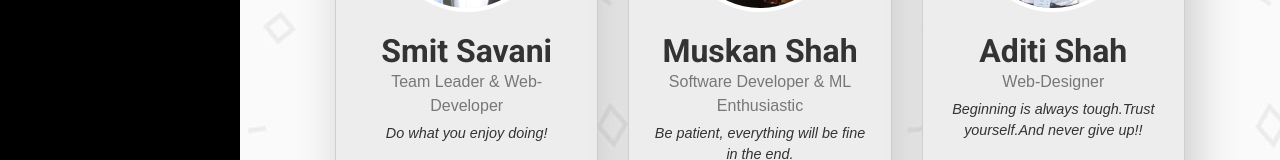
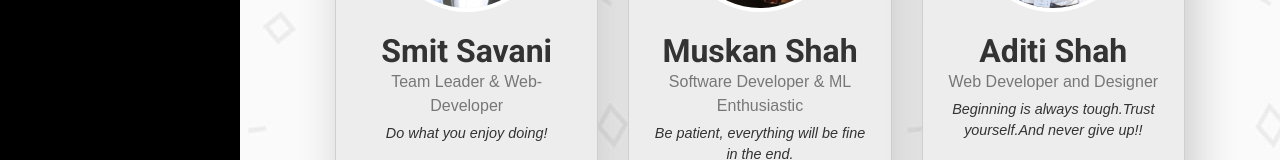
Before and after one commit to MuskanShah/SEEK-PDF-PWA, a plain HTML site: page pages/about.html in a window 1280 px wide. Shown: the part 415-575 px from the top of the page. Drawn offline with Linux system fonts and the light colour scheme.

Commit message:
Update about.html

```diff
--- a/pages/about.html
+++ b/pages/about.html
@@ -68,7 +68,7 @@
         <img src="../img/team3.jpg" alt="portfolio image" class="profile-img">
         <div class="card-body">
             <h1>Aditi Shah</h1>
-            <p class="word-done text-center">Web-Designer</p>
+            <p class="word-done text-center">Web Developer and Designer</p>
             <p class="about text-center">Beginning is always tough.Trust yourself.And never give up!!</p>
         </div>
             <ul class="social-media">
```
